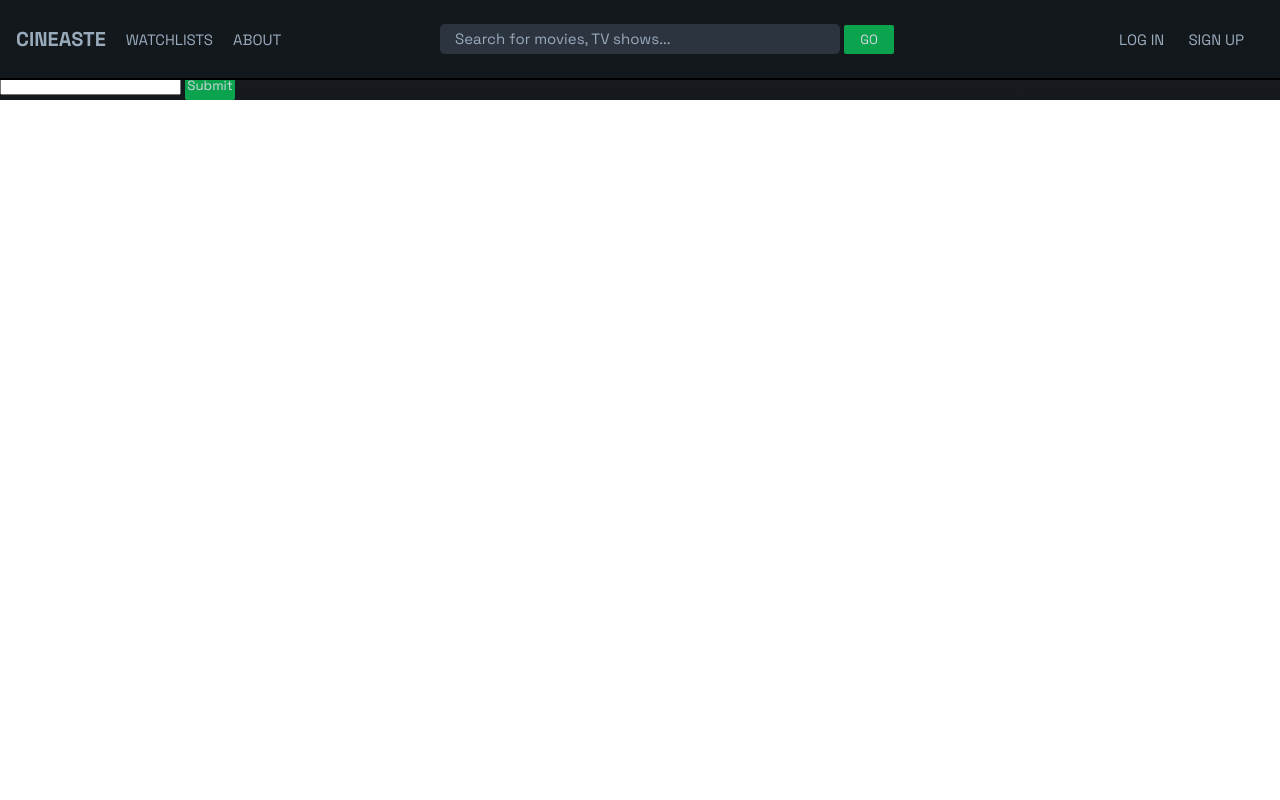
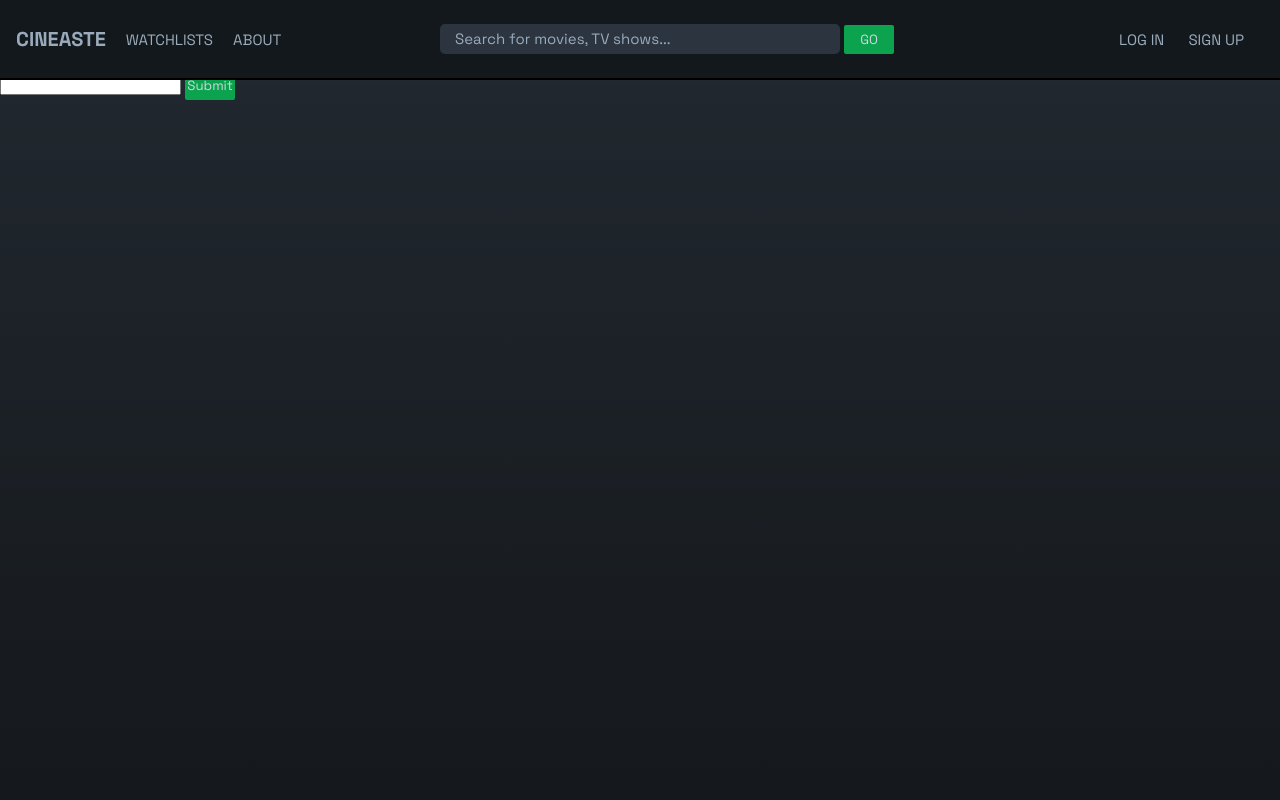
Before and after one commit to carimado/cinaeste_app, a Flask app: page /watch-list/1 in a window 1280 px wide. Run offline with Flask 2, Linux system fonts and the light colour scheme; data that the repository does not hold is empty; some libraries are stand-ins or nearby versions.

Commit message:
fixed html css

```diff
--- a/static/styles.css
+++ b/static/styles.css
@@ -10,12 +10,13 @@
   padding: 0;
 }
 
-body {
-    /* background-color: #D5D6D2; */
+html {
+    background-color: rgb(21,24,28);
     background: rgb(21,24,28);
     background: linear-gradient(0deg, rgba(21,24,28,1) 0%, rgba(32,39,46,1) 89%, rgba(49,59,69,1) 100%);
     background-repeat: no-repeat;
     background-size: cover;
+    background-attachment: fixed;
     font-family: 'Space Grotesk', sans-serif;
     color: #99AABB;
     height: 100%;
--- a/templates/watch_list.html
+++ b/templates/watch_list.html
@@ -5,6 +5,8 @@
 {% endblock %}
 
 {% block body %}
+
+<div class="main-container">
     <h1>ALL THE MOVIES IN THIS WATCHLIST</h1>
     <!-- THIS IS A LIST OF WATCH LISTS -->
 
@@ -23,5 +25,7 @@
         <input type="text" name="movie">
         <input type="submit" name="search" id="submit-button">
     </form>
+</div>
+
 
 {% endblock %}
```
